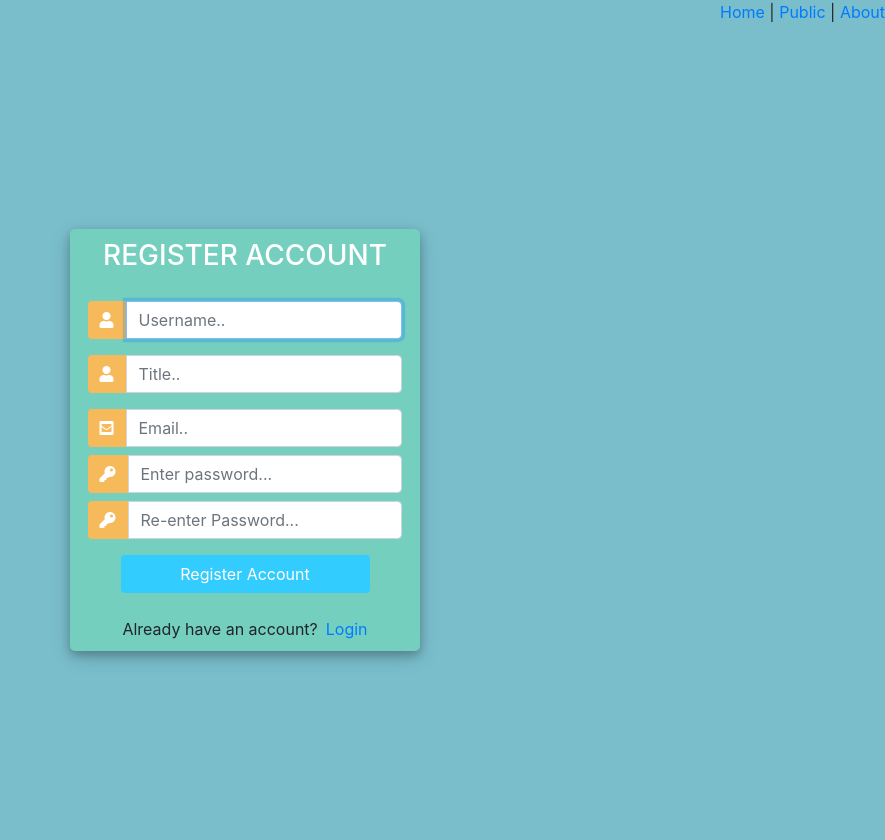
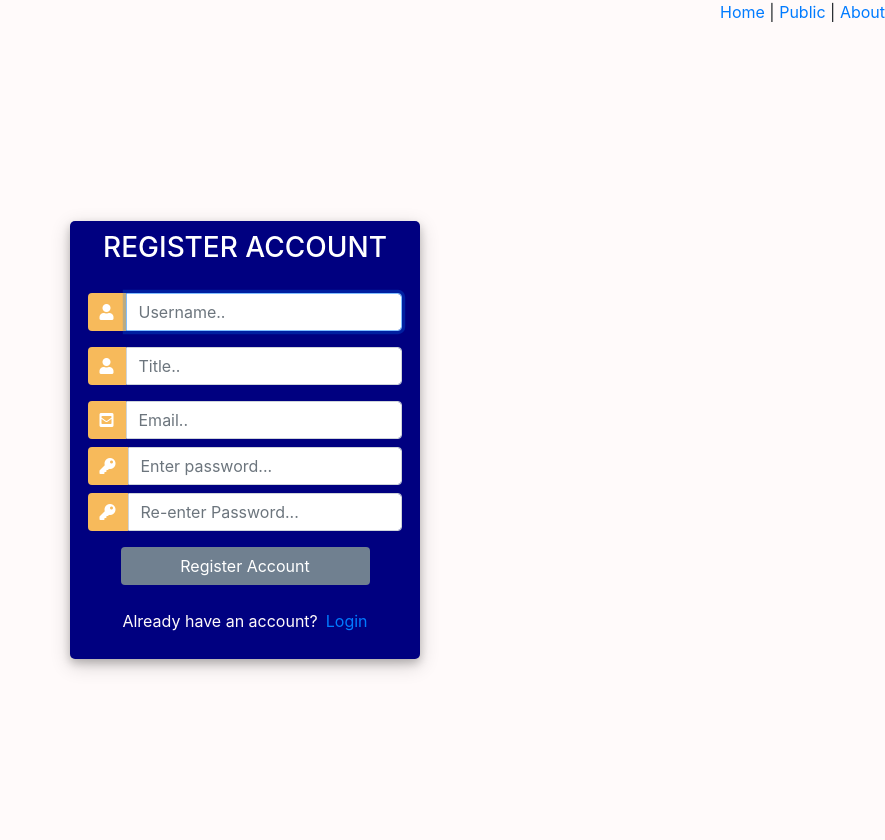
Before and after one commit to mjhow4/newattendanceapp, a Django app: page /register/ in a window 1280 px wide. Shown: the whole page, without its empty margins (395-1280 px from the left). Run offline with Django 3.2, Linux system fonts and the light colour scheme; some libraries are stand-ins or nearby versions.

Commit message:
css updates

```diff
--- a/mycal/templates/attend/hub.html
+++ b/mycal/templates/attend/hub.html
@@ -3,10 +3,10 @@
 {% block content %}
 <style>
     .right {text-align: right;}
-    .text {text-align: left;}
+    .text {text-align: left; color:snow;}
     .capitalize {text-transform: capitalize;}
-    h1 {color: black;}
-    body {background:url('https://www.nccourts.gov/assets/styles/480x270/s3/2020-02/judicial_branch_seal_columns_0.jpg?wa.XzQ.xoaDI9kj7XLuh9GweBY957VUK&itok=cnAFm7Cj') no-repeat; background-size: cover;}
+    h1 {color: snow;}
+    body {background:url('https://i.ytimg.com/vi/HkXT7QT72sc/maxresdefault.jpg') no-repeat; background-size: cover;}
 
   </style>
 
--- a/mycal/templates/attend/registerPage.html
+++ b/mycal/templates/attend/registerPage.html
@@ -9,18 +9,20 @@
 
 	<style>
         .menu {text-align: right;}
+        .white {color: snow;}
 		body,
 		html {
 			margin: 0;
 			padding: 0;
 			height: 100%;
-			background: #7abecc !important;
+            background:  snow !important;
+
 		}
 		.user_card {
 			width: 350px;
 			margin-top: auto;
 			margin-bottom: auto;
-			background: #74cfbf;
+			background: navy;
 			position: relative;
 			display: flex;
 			justify-content: center;
@@ -42,7 +44,7 @@
 		}
 		.login_btn {
 			width: 100%;
-			background: #33ccff !important;
+			background:slategrey !important;
 			color: white !important;
 		}
 		.login_btn:focus {
@@ -119,7 +121,7 @@
                 {{form.errors}}
 				<div class="mt-4">
 					<div class="d-flex justify-content-center links">
-						Already have an account? <a href="{% url 'login' %}" class="ml-2">Login</a>
+						<p class="white">Already have an account?</p> <a href="{% url 'login' %}" class="ml-2">Login</a>
 					</div>
 				</div>
 			</div>
```
Also changed, not shown: mycal/templates/attend/index.html (+5 -3 lines), mycal/templates/attend/loginPage.html (+5 -4 lines), mycal/templates/attend/pal.html (+8 -1 lines), mycal/templates/attend/submit.html (+6 -5 lines), mycal/db.sqlite3, mycal/templates/attend/list_cases.html (indentation only).
